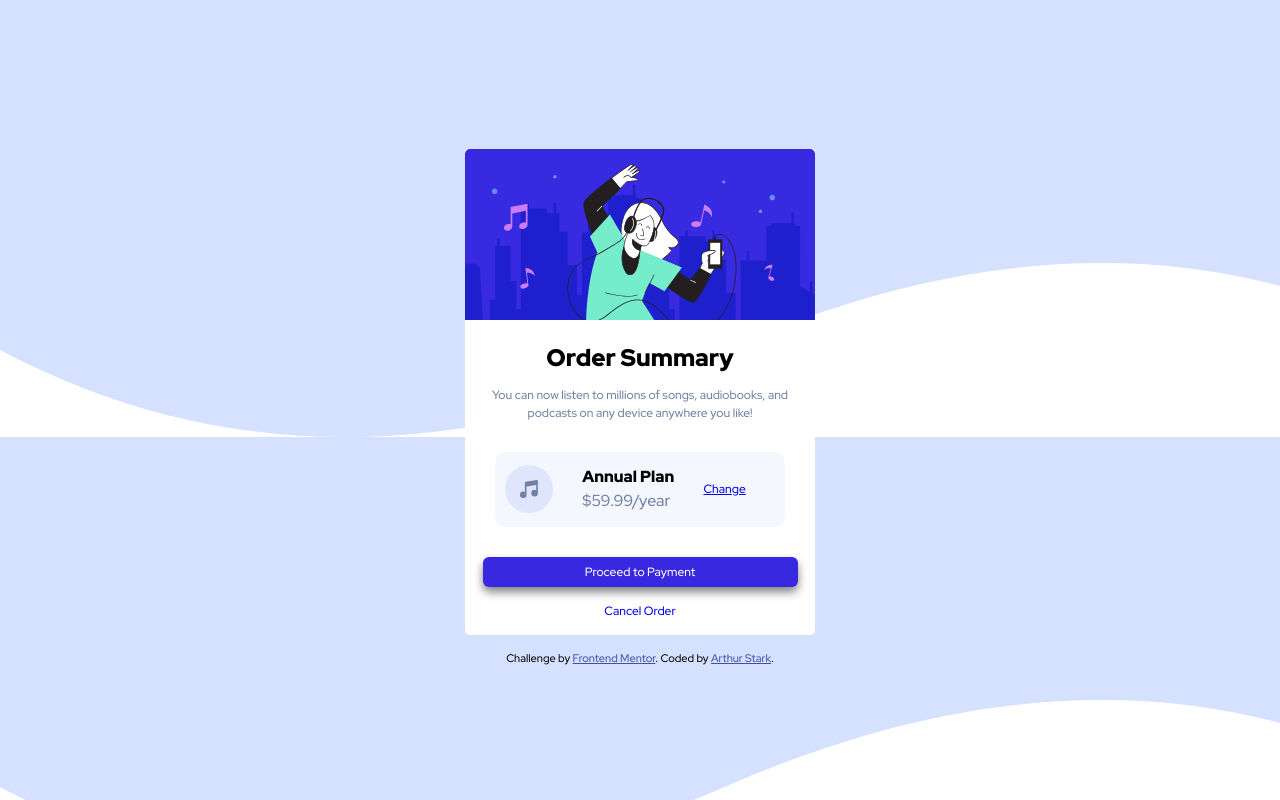
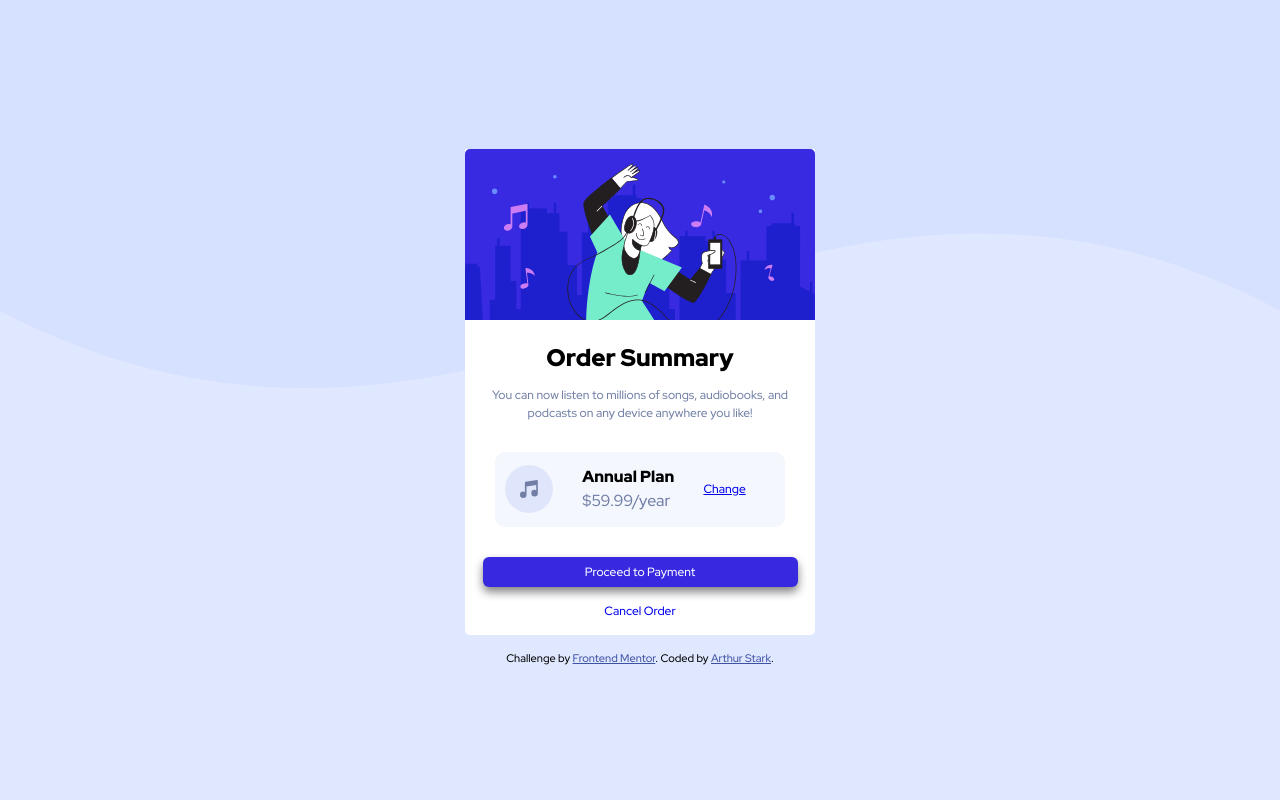
Before and after one commit to art5551/order_summary_component_main, a plain HTML site: page index.html in a window 1280 px wide. Drawn offline with Linux system fonts and the light colour scheme.

Commit message:
Added body attributes as suggested Melvin Aguilar

```diff
--- a/style.css
+++ b/style.css
@@ -98,6 +98,9 @@ svg {
   width: 100%;
   min-height: 100vh;
   font-family: 'Red Hat Display', sans-serif;
+  background-color: hsl(225deg, 100%, 94%);
+  background-repeat: no-repeat;
+  background-size: contain;
 }
 
 section {
```
